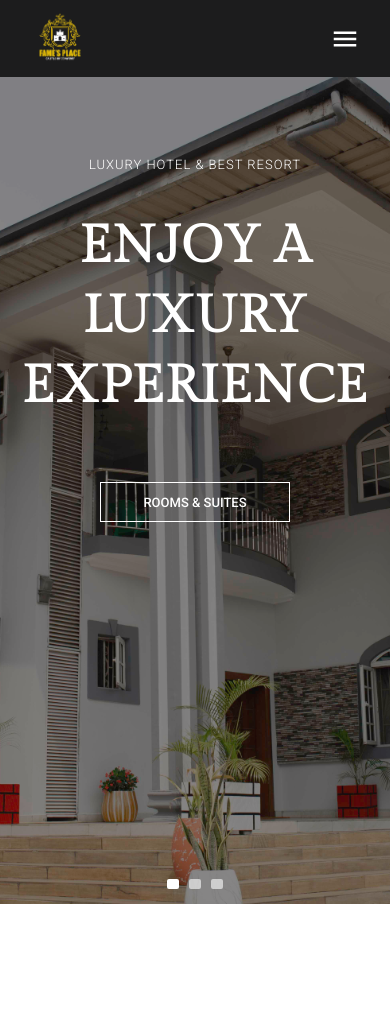
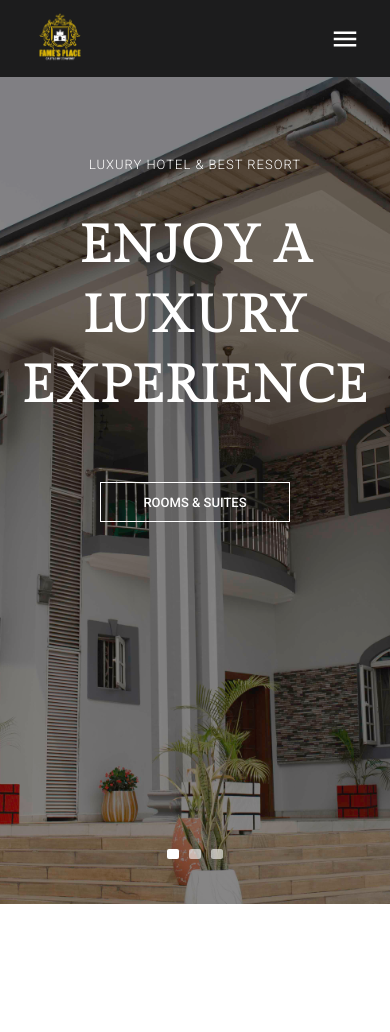
Before and after one commit to Daniel24356/FlamePlace, a React (Vite) app: page / in a window 390 px wide. Shown: the top 1032 px of the page. Built offline with nearby package versions, Linux system fonts and the light colour scheme.

Commit message:
today commit

```diff
--- a/src/Components/HeroSection/herosection.css
+++ b/src/Components/HeroSection/herosection.css
@@ -124,6 +124,10 @@
     /* .hero-content{
         padding-top: 60px;
     } */
+    .image-selector {
+        bottom: 45px;
+    }
+
  }
 
   @media (max-width: 430px) {
```
